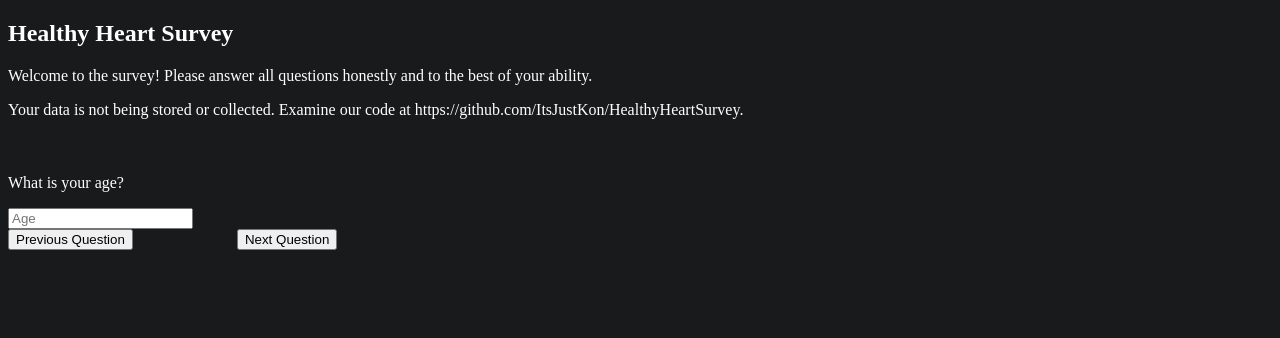
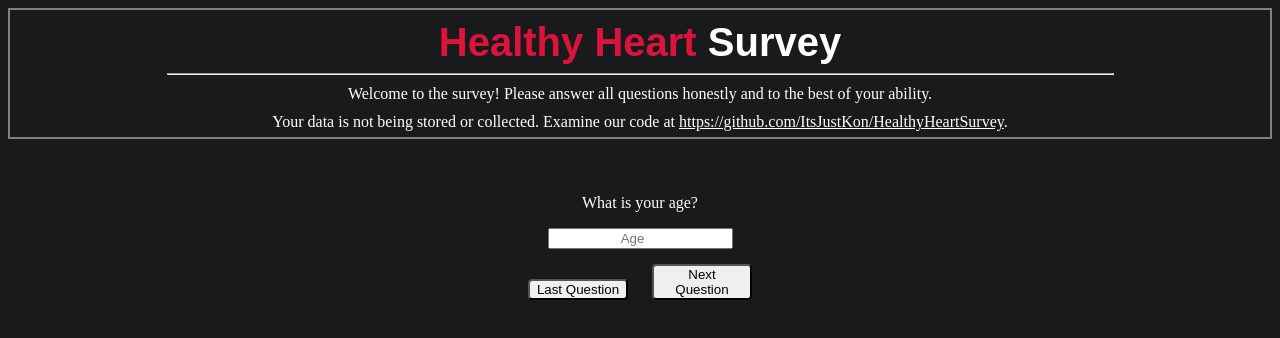
Before and after one commit to ItsJustKon/HealthyHeartSurvey, a plain HTML site: page index.html in a window 1280 px wide. Drawn offline with nearby package versions, Linux system fonts and the light colour scheme.

Commit message:
Info Header at top of page styled

```diff
--- a/index.html
+++ b/index.html
@@ -15,26 +15,30 @@
 
 <body style="background-color: #181a1b">
 
+    <!-- This is the header at the top of the website. -->
+    <div id="infoContainer">
+        <h2><span style="color: crimson;">Healthy Heart</span> Survey</h2>
+        <hr style="width: 75%; margin-left: auto; margin-right: auto; background-color: white">
+        <p>Welcome to the survey! Please answer all questions honestly and to the best of your ability.</p>
+        <p>Your data is not being stored or collected. Examine our code at
+            <a href="https://github.com/ItsJustKon/HealthyHeartSurvey">https://github.com/ItsJustKon/HealthyHeartSurvey</a>.</p>
+    </div>
 
-    <h2>Healthy Heart Survey</h2>
-    <p>Welcome to the survey! Please answer all questions honestly and to the best of your ability.</p>
-    <p>Your data is not being stored or collected. Examine our code at https://github.com/ItsJustKon/HealthyHeartSurvey.</p>
-    <div id="results">
+    <div id="resultsContainer">
         <div id="percentage_label"></div>
         <h1 id="percentage"></h1>
         <a id="RecomendationHeader"></a>
         <br>
         <a id="RecomendationsLabel" style="color: white;"></a>
         <div id="recomendations_list"></div>
+    </div>
 
-    </div>
     <!-- This div holds the question currently displayed. -->
-    <div id="currentLabel"></div>
-    <div id="currentQuestion"></div>
-
-    <div id="buttons">
-        <button id="backButton" style="margin-right:50px">Previous Question</button>
-        <button id="nextButton" style="margin-left:50px">Next Question</button>
+    <div id="quizContainer">
+        <div id="currentLabel"></div>
+        <div id="currentQuestion"></div>
+        <button id="backButton">Last Question</button>
+        <button id="nextButton">Next Question</button>
     </div>
 
     <!-- Div to hold the questions we will use, never displayed. -->
--- a/styles.css
+++ b/styles.css
@@ -18,6 +18,9 @@ a {
     color: white;
 }
 
+a:hover {
+    color: aquamarine;
+}
 
 #percentage_label {
     color:white;
@@ -26,3 +29,46 @@ a {
 #percentage {
     color: white;
 }
+
+#infoContainer {
+    border: 2px solid grey;
+}
+
+#infoContainer h2 {
+    text-align: center;
+    font-weight: 600;
+    font-size: 40px;
+    margin-bottom: 0;
+    margin-top: 10px;
+    font-family: Arial, Helvetica, sans-serif;
+}
+
+#infoContainer p {
+    text-align: center;
+    margin-bottom: 6px;
+    margin-top: 10px;
+}
+
+#quizContainer {
+    text-align: center;
+    width: 600px;
+    margin-left: auto;
+    margin-right: auto;
+}
+
+#quizContainer button {
+    margin-right: 10px;
+    margin-left: 10px;
+    margin-top: 15px;
+    border-radius: 4px;
+    width: 100px;
+}
+
+#quizContainer input {
+    text-align: center;
+}
+
+#backButton {
+    margin-left: 30px;
+    margin-bottom: 15px;
+}
```
